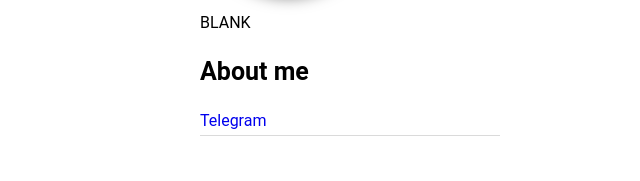
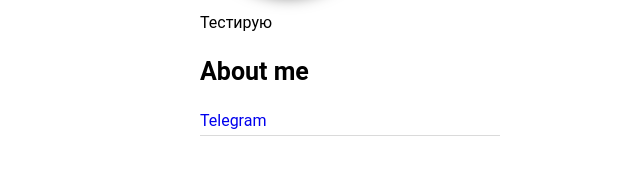
Before and after one commit to 0FL01/site_ground, a plain HTML site: page index.html in a window 1280 px wide. Shown: the part 284-465 px from the top of the page, 640-1280 px from the left. Drawn offline with Linux system fonts and the light colour scheme.

Commit message:
Add files via upload

```diff
--- a/index.html
+++ b/index.html
@@ -13,7 +13,7 @@
 			<img class="photo" src="img/me.png" width="170" height="170" alt="фото">
 		</div>
 
-			<p>BLANK</p>
+			<p>Тестирую</p>
 
 			<h2>About me</h2>
 
```
